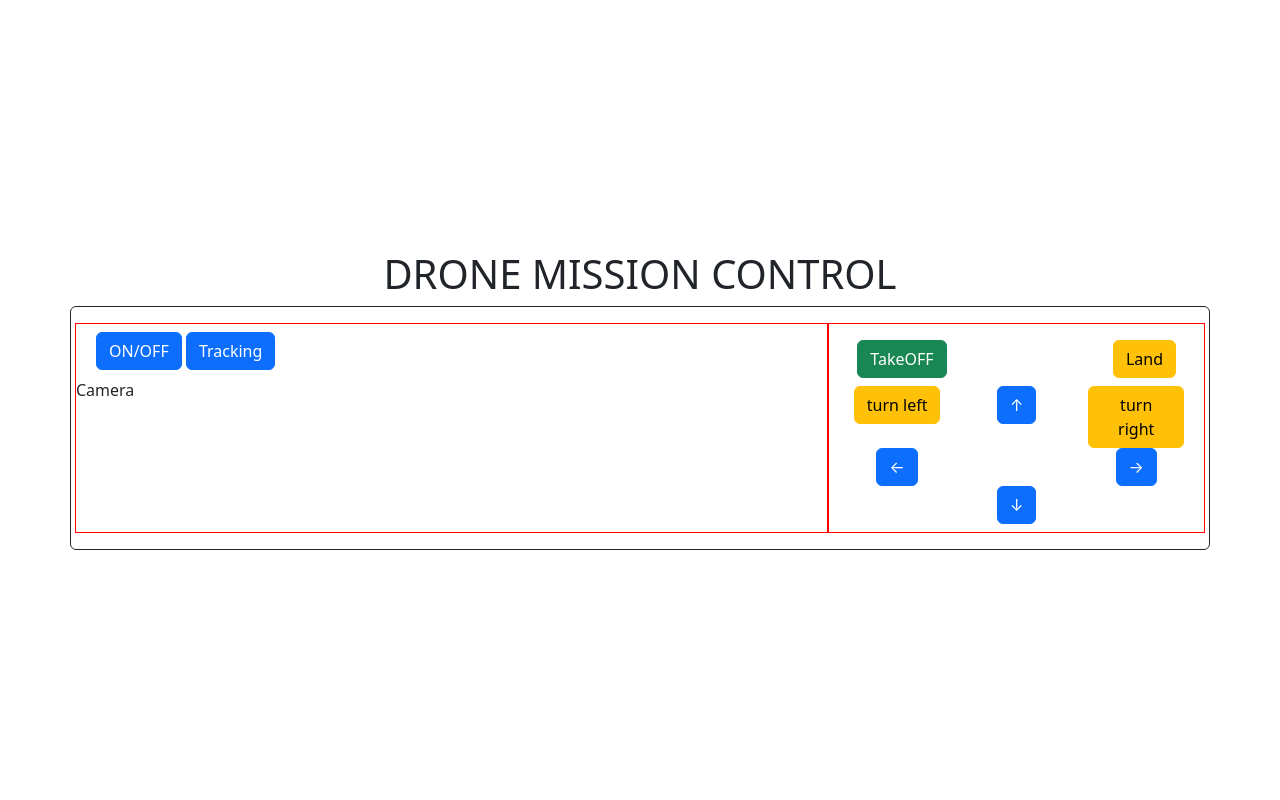
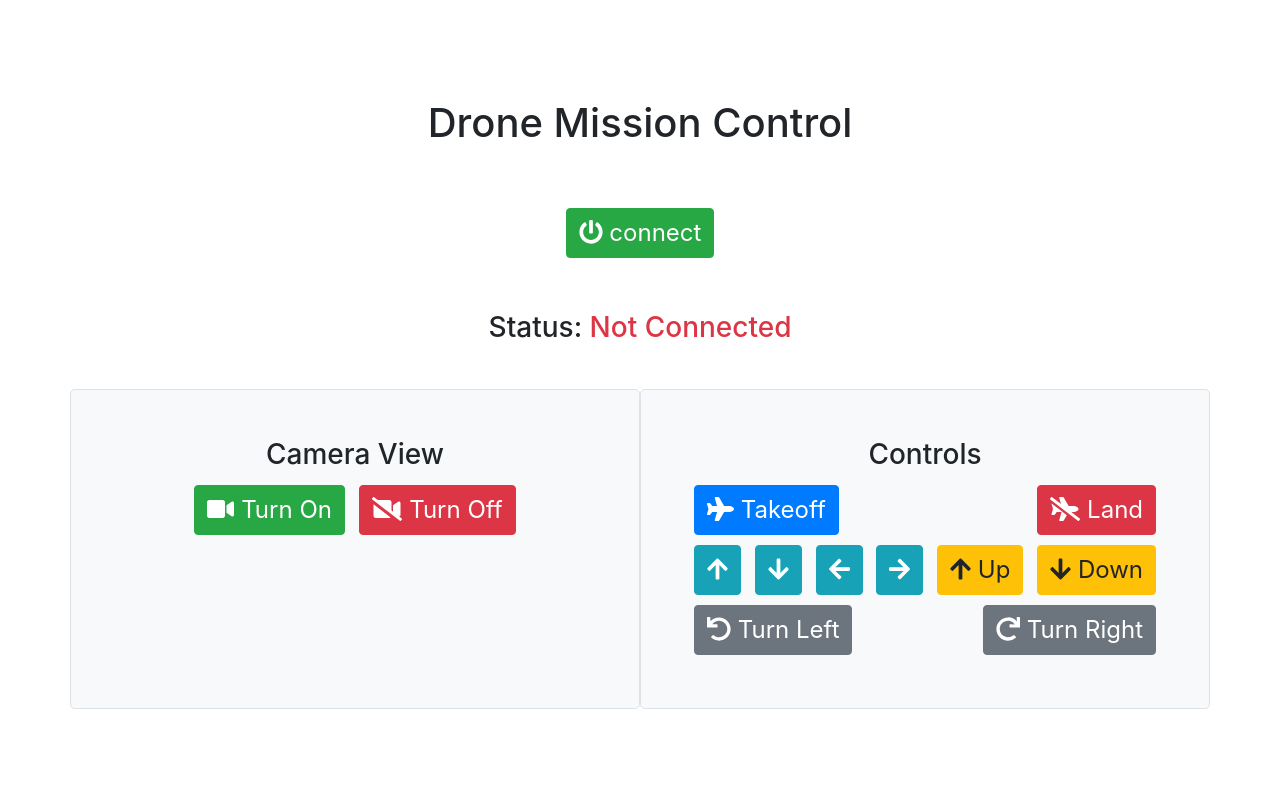
Before and after one commit to 101942jlo/drone-webapp-flask, a Flask app: page / in a window 1280 px wide. Run offline with Flask 3, Linux system fonts and the light colour scheme; parts of the project's set-up code (start-up, migrations or seed data) failed here and were passed over; some libraries are stand-ins or nearby versions.

Commit message:
Update dashboard.html

```diff
--- a/main.py
+++ b/main.py
@@ -1,12 +1,106 @@
-from flask import Flask, render_template
+from flask import Flask, render_template, redirect, url_for
+import threading
+from drone import Tello
+# import cv2
 
 app = Flask(__name__)
 
+drone = Tello()
+
+# STATUS
+is_connected = False
+webcam_on = False
+is_flying = False
+
+# webcam = cv2.VideoCapture(0) # to test the camera.
+
 
 @app.route('/')
-def dashboard():
-    return render_template('dashboard.html')
+def index():
+    global is_connected
+    return render_template('dashboard.html', is_connected=is_connected)
+
+
+@app.route('/connect', methods=['POST'])
+def connect():
+    drone.connect()
+    global is_connected
+    is_connected = True
+    return redirect(url_for('index'))
+
+
+@app.route('/disconnect', methods=['POST'])
+def disconnect():
+    global is_connected
+    is_connected = False
+    return redirect(url_for('index'))
+
+
+# Here all the route to control the drone
+@app.route('/left', methods=['POST'])
+def move_left():
+    drone.move_left(50)
+    return redirect(url_for('index'))
+
+
+@app.route('/right', methods=['POST'])
+def move_right():
+    drone.move_right(50)
+    return redirect(url_for('index'))
+
+
+@app.route('/up', methods=['POST'])
+def move_up():
+    drone.move_up(30)
+    return redirect(url_for('index'))
+
+
+@app.route('/down', methods=['POST'])
+def move_down():
+    drone.move_down(50)
+    return redirect(url_for('index'))
+
+
+@app.route('/forward', methods=['POST'])
+def move_forward():
+    drone.move_forward(50)
+    return redirect(url_for('index'))
+
+
+@app.route('/back', methods=['POST'])
+def move_back():
+    drone.move_back(50)
+    return redirect(url_for('index'))
+
+
+@app.route('/turn_left', methods=['POST'])
+def turn_left():
+    drone.turn_left(30)
+    return redirect(url_for('index'))
+
+
+@app.route('/turn_right', methods=['POST'])
+def turn_right():
+    drone.turn_right(30)
+    return redirect(url_for('index'))
+
+
+@app.route('/takeoff', methods=['POST'])
+def takeoff():
+    drone.takeoff()
+    return redirect((url_for('index')))
+
+
+@app.route('/land', methods=['POST'])
+def land():
+    drone.land()
+    return redirect((url_for('index')))
 
 
 if __name__ == '__main__':
-    app.run(debug=True)
+    """I made a separated thread for the app to avoid problem with the UDP socket"""
+    webapp = threading.Thread(target=app.run())
+    webapp.daemon = True
+    webapp.start()
+
+    # app.run(debug=True)
--- a/templates/dashboard.html
+++ b/templates/dashboard.html
@@ -1,54 +1,109 @@
 {% extends 'default.html' %}
 
 {% block content %}
-<div class="container-md border border-dark rounded p-3">
-    <div class="row">
-        <div class="col-md-8" style="border:1px solid red;">
-            <div class="row p-2" > <!--style="background-color: #99cc66"-->
-                <div class="d-grid gap-1 d-md-block">
-                    <button type="button" class="btn btn-primary">ON/OFF</button>
-                    <button type="button" class="btn btn-primary">Tracking</button>
-                </div>
+<div class="container">
+    <h1 class="mt-2">Drone Mission Control</h1>
+    <div class="pt-5">
+        {% if not is_connected %}
+        <form method="POST" action="/connect">
+            <button type="submit" class="btn btn-success control-btn">
+                <i class="fas fa-power-off"></i> connect
+            </button>
+        </form>
+        {% else %}
+        <form method="POST" action="/disconnect">
+            <button type="submit" class="btn btn-danger control-btn">
+                <i class="fas fa-power-off"></i> disconnect
+            </button>
+        </form>
+        {% endif %}
+    </div>
+
+    <h3 class="mt-5">
+        {% if is_connected %}
+            Status: <span class="text-success">Connected</span>
+        {% else %}
+            Status: <span class="text-danger">Not Connected</span>
+        {% endif %}
+    </h3>
+
+    <div class="row mt-4">
+        <!-- Camera Control Column -->
+        <div class="bg-light col-md-6 camera-column border border-5 rounded-lg p-5">
+            <h3>Camera View</h3>
+            <div>
+                <button class="btn btn-success control-btn" onclick="sendCommand('camera on')">
+                    <i class="fas fa-video"></i> Turn On
+                </button>
+                <button class="btn btn-danger control-btn" onclick="sendCommand('camera off')">
+                    <i class="fas fa-video-slash"></i> Turn Off
+                </button>
             </div>
-            <div class="row" >Camera</div>
         </div>
-        <div class="col-md-4" style="border:1px solid red;">
-            <div class="d-grid d-md-block p-2">
-                <div class="d-flex justify-content-between p-2">
-                    <button type="button" class="btn btn-success">TakeOFF</button>
-                    <button type="button" class="btn btn-warning">Land</button>
-                </div>
 
-            <div class="row">
-                <div class="col-sm-4 text-center">
-                    <button type="button" class="btn btn-warning">turn left</button>
-                </div>
-                <div class="col-sm-4 text-center">
-                    <button type="button" class="btn btn-primary">↑</button>
-                </div>
-                <div class="col-sm-4 text-center">
-                    <button type="button" class="btn btn-warning">turn right</button>
-                </div>
+        <!-- Drone Control Column -->
+        <div class="bg-light col-md-6 control-column border border-5 rounded-lg p-5">
+            <h3>Controls</h3>
+            <div class="space-btw">
+                <form method="POST" action="/takeoff">
+                    <button type="submit" class="btn btn-primary control-btn">
+                        <i class="fas fa-plane"></i> Takeoff
+                    </button>
+                </form>
+                <form method="POST" action="/land">
+                    <button type="submit" class="btn btn-danger control-btn" >
+                        <i class="fas fa-plane-slash"></i> Land
+                    </button>
+                </form>
             </div>
-            <div class="row">
-                <div class="col-sm-4 text-center">
-                    <button type="button" class="btn btn-primary">←</button>
-                </div>
-                <div class="col-sm-4 text-center">
+            <div class="space-btw">
+                <form method="POST" action="/forward">
+                <button type=submit class="btn btn-info control-btn">
+                    <i class="fas fa-arrow-up"></i>
+                </button>
+            </form>
 
-                </div>
-                <div class="col-sm-4 text-center">
-                    <button type="button" class="btn btn-primary">→</button>
-                </div>
-            </div>
-            <div class="row">
-                <div class="col-sm-4 text-center"></div>
-                <div class="col-sm-4 text-center">
-                    <button type="button" class="btn btn-primary">↓</button>
-                </div>
-                <div class="col-sm-4 text-center"></div>
+            <form method="POST" action="/back">
+                <button type=submit class="btn btn-info control-btn">
+                    <i class="fas fa-arrow-down"></i>
+                </button>
+            </form>
+            <form method="POST" action="/left">
+                <button type="submit" class="btn btn-info control-btn">
+                    <i class="fas fa-arrow-left"></i>
+                </button>
+            </form>
+
+            <form method="POST" action="/right">
+                <button type="submit" class="btn btn-info control-btn">
+                    <i class="fas fa-arrow-right"></i>
+                </button>
+            </form>
+
+            <form method="POST" action="/up">
+                <button type="submit" class="btn btn-warning control-btn">
+                    <i class="fas fa-arrow-up"></i> Up
+                </button>
+            </form>
+            <form method="POST" action="/down">
+                <button type="submit" class="btn btn-warning control-btn">
+                    <i class="fas fa-arrow-down"></i> Down
+                </button>
+            </form>
             </div>
 
+            <div class="space-btw">
+                <form method="POST" action="/turn_left">
+                    <button type="submit" class="btn btn-secondary control-btn">
+                        <i class="fas fa-undo"></i> Turn Left
+                    </button>
+                </form>
+                <form method="POST" action="/turn_right">
+                    <button type="submit" class="btn btn-secondary control-btn">
+                        <i class="fas fa-redo"></i> Turn Right
+                    </button>
+                </form>
+            </div>
         </div>
     </div>
 </div>
--- a/templates/default.html
+++ b/templates/default.html
@@ -5,23 +5,53 @@
     <meta name="viewport"
           content="width=device-width, user-scalable=no, initial-scale=1.0, maximum-scale=1.0, minimum-scale=1.0">
     <meta http-equiv="X-UA-Compatible" content="ie=edge">
-    <link href="https://cdn.jsdelivr.net/npm/bootstrap@5.3.2/dist/css/bootstrap.min.css" rel="stylesheet"
-        integrity="sha384-T3c6CoIi6uLrA9TneNEoa7RxnatzjcDSCmG1MXxSR1GAsXEV/Dwwykc2MPK8M2HN" crossorigin="anonymous">
+    <!-- Bootstrap CSS -->
+    <link href="https://stackpath.bootstrapcdn.com/bootstrap/4.3.1/css/bootstrap.min.css" rel="stylesheet">
+    <!-- Font Awesome CSS -->
+    <link rel="stylesheet" href="https://cdnjs.cloudflare.com/ajax/libs/font-awesome/5.15.3/css/all.min.css">
     <title>{{ title }}</title>
     <style>
+        body {
+            display: flex;
+            align-items: center;
+            justify-content: center;
+            height: 100vh;
+            margin: 0;
+        }
 
+        .container {
+            text-align: center;
+        }
+
+        .row {
+            justify-content: center;
+        }
+        .space-btw {
+            display: flex;
+            justify-content: space-between;
+        }
+        .camera-column,
+        .control-column {
+            margin-top: 20px;
+        }
+
+        .control-btn {
+            font-size: 1.5em;
+            margin: 5px;
+        }
     </style>
 </head>
 <body>
-
-<div class="d-flex flex-column align-items-center justify-content-center vh-100">
-    <h1>DRONE MISSION CONTROL</h1>
     {% block content %}
     {% endblock %}
-</div>
-<script src="https://cdn.jsdelivr.net/npm/bootstrap@5.3.2/dist/js/bootstrap.bundle.min.js"
-        integrity="sha384-C6RzsynM9kWDrMNeT87bh95OGNyZPhcTNXj1NW7RuBCsyN/o0jlpcV8Qyq46cDfL" crossorigin="anonymous">
-</script>
+
+<!-- Bootstrap JS and jQuery -->
+<script src="https://code.jquery.com/jquery-3.3.1.slim.min.js"></script>
+<script src="https://cdn.jsdelivr.net/npm/@popperjs/core@2.0.8/dist/umd/popper.min.js"></script>
+<script src="https://stackpath.bootstrapcdn.com/bootstrap/4.3.1/js/bootstrap.min.js"></script>
+
+<!-- Font Awesome JS -->
+<script src="https://cdnjs.cloudflare.com/ajax/libs/font-awesome/5.15.3/js/all.min.js"></script>
 
 </body>
 </html>
```
Also changed, not shown: drone.py (added, +153 -0 lines), requirements.txt (added, +21 -0 lines), templates/test.html (added, +13 -0 lines), test_cv2_face_recognition.py (added, +42 -0 lines).
